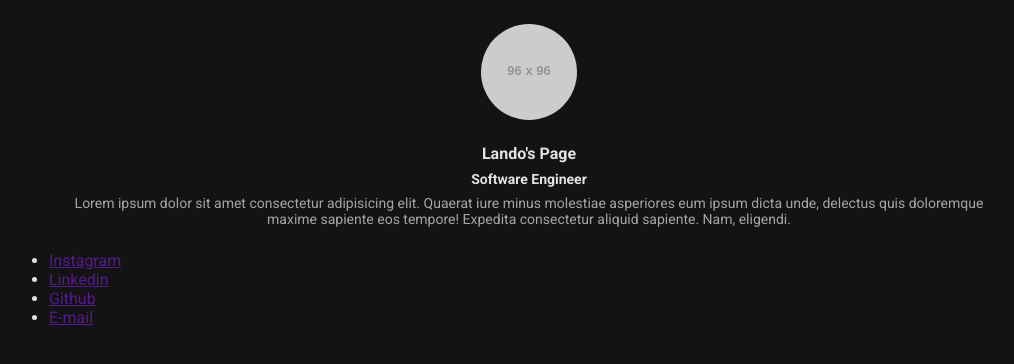
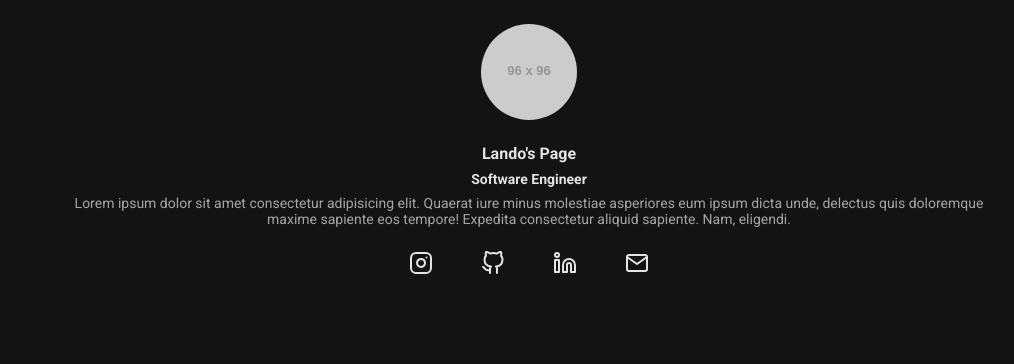
Before and after one commit to senagab/LESS-study, a website: page index.html in a window 1280 px wide. Shown: the whole page, without its empty margins (111-1125 px from the left). Drawn offline with Linux system fonts and the light colour scheme; placeholder pictures from the web are drawn by us.

Commit message:
feat: icones, mapeamentos less

```diff
--- a/index.html
+++ b/index.html
@@ -22,11 +22,27 @@
             </div>
         </header>
         <nav>
-            <ul>
-                <li><a href="">Instagram</a></li>
-                <li><a href="">Linkedin</a></li>
-                <li><a href="">Github</a></li>
-                <li><a href="">E-mail</a></li>
+            <ul class="social-links">
+                <li>
+                    <a href="">
+                        <img src="./src/images/instagram.svg" alt="icone instagram">
+                    </a>
+                </li>
+                <li>
+                    <a href="">
+                        <img src="./src/images/github.svg" alt="icone github">
+                    </a>
+                </li>
+                <li>
+                    <a href="">
+                        <img src="./src/images/linkedin.svg" alt="icone linkedin">
+                    </a>
+                </li>
+                <li>
+                    <a href="">
+                        <img src="./src/images/email.svg" alt="icone email">
+
+                    </a></li>
             </ul>
         </nav>
     </div>
--- a/src/styles/main.less
+++ b/src/styles/main.less
@@ -1,4 +1,4 @@
-@import 'variaveis.less';
+@import 'mapas.less';
 
 @mobile: ~"(max-width: 767px)";
 @tablet: ~"(min-width: 768px) and (max-width: 1023px)";
@@ -13,8 +13,8 @@
     font-family: 'Roboto', sans-serif;
 }
 body {
-    background-color: @bgColor;
-    color: @textColor;
+    background-color: #colors[backgroundColor];
+    color: #colors[textColor];
 }
 
 .container {
@@ -60,3 +60,22 @@ header {
         opacity: 0.7;
     }
 }
+
+.social-links {
+    display: flex;
+    justify-content: space-between;
+    max-width: 240px;
+    width: 100%;
+    margin: 0 auto;
+
+    li {
+        list-style: none;
+
+        img {
+            transition: all ease .3s;
+            &:hover {
+                transform: scale(1.3);
+            }
+        }
+    }
+}
--- /dev/null
+++ b/src/styles/mapas.less
@@ -0,0 +1,5 @@
+#colors() {
+    backgroundColor: #131314;
+    buttonColor: #6686d6;
+    textColor: #e3e3e3;
+}
--- a/src/styles/variaveis.less
+++ b/src/styles/variaveis.less
@@ -1,3 +1,3 @@
 @bgColor: #131314;
 @btnColors: #6686d6;
-@textColor: rgb(227, 227, 227);
+@textColor: #e3e3e3;
```
Also changed, not shown: build/styles/main.css, src/images/email.svg (added), src/images/github.svg (added), src/images/instagram.svg (added), src/images/linkedin.svg (added).
